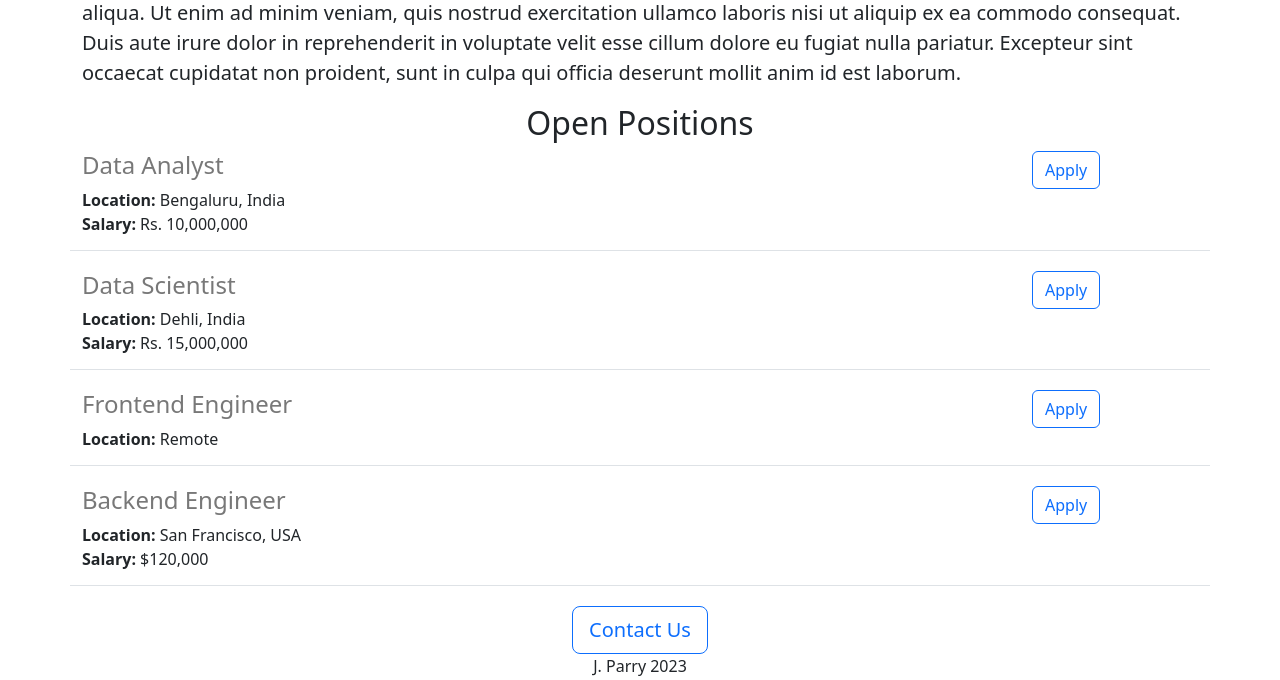
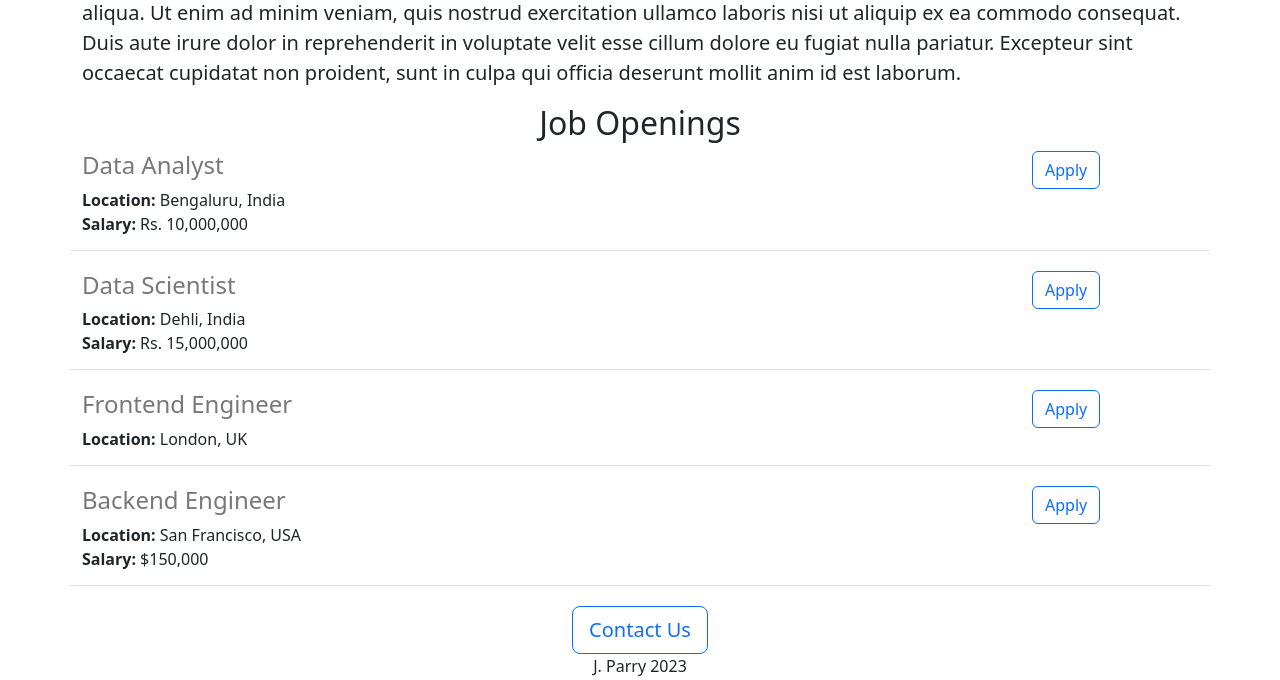
Before and after one commit to JaackParry/jovian-careers-website-v2, a Flask app: page / in a window 1280 px wide. Shown: the part 542-1222 px from the top of the page. Run offline with Flask 2, Linux system fonts and the light colour scheme.

Commit message:
couple tweaks to test replit

```diff
--- a/app.py
+++ b/app.py
@@ -18,13 +18,13 @@ JOBS = [
   {
     'id' : 3,
     'title': 'Frontend Engineer',
-    'location': 'Remote'
+    'location': 'London, UK'
   },
   {
     'id': 4,
     'title': 'Backend Engineer',
     'location': 'San Francisco, USA',
-    'salary': '$120,000'
+    'salary': '$150,000'
   }
 ]
 
--- a/templates/home.html
+++ b/templates/home.html
@@ -24,7 +24,7 @@
       <p class="lead">
         Lorem ipsum dolor sit amet, consectetur adipiscing elit, sed do eiusmod tempor incididunt ut labore et dolore magna aliqua. Ut enim ad minim veniam, quis nostrud exercitation ullamco laboris nisi ut aliquip ex ea commodo consequat. Duis aute irure dolor in reprehenderit in voluptate velit esse cillum dolore eu fugiat nulla pariatur. Excepteur sint occaecat cupidatat non proident, sunt in culpa qui officia deserunt mollit anim id est laborum.
       </p>
-      <h2 class="text-center">Open Positions</h2>
+      <h2 class="text-center">Job Openings</h2>
       <div>
         {% for job in jobs %}
           {% include 'jobsitem.html' %}
```
